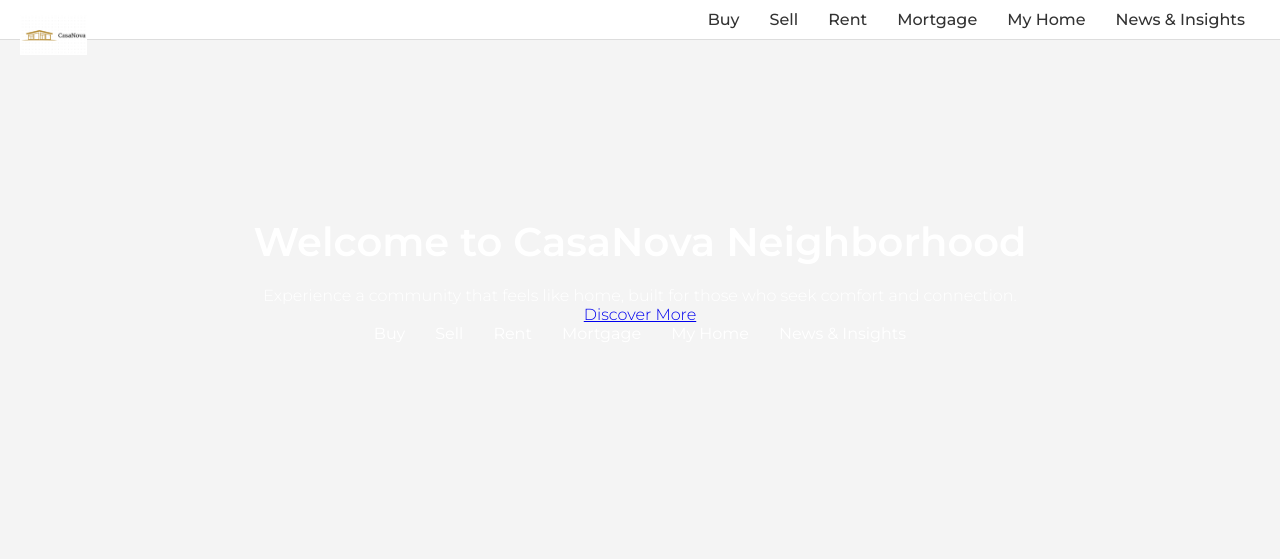
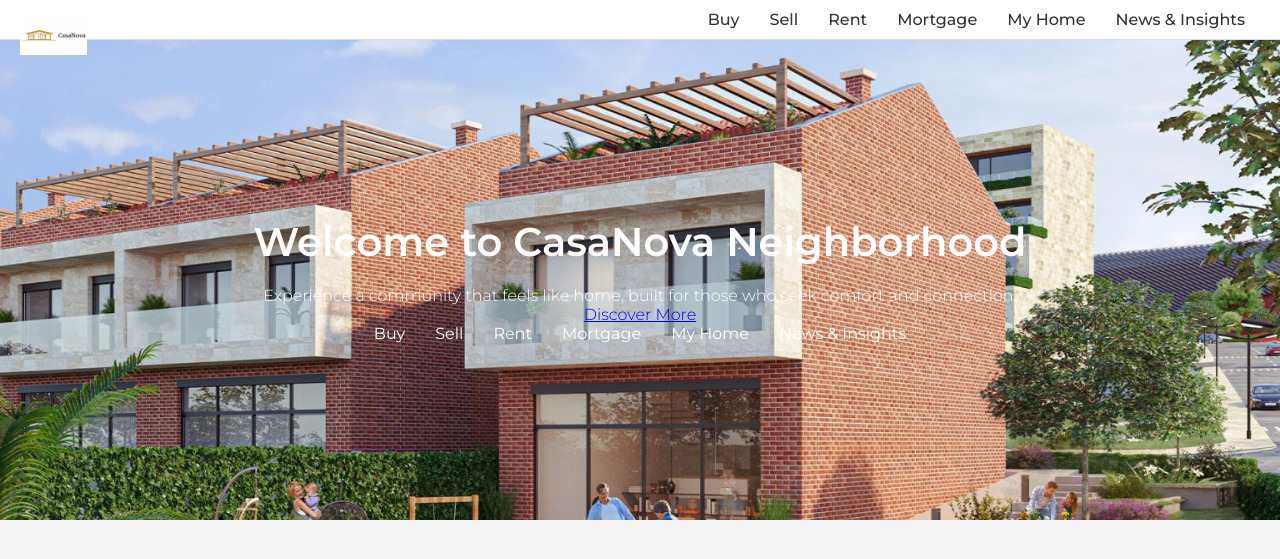
Before and after one commit to FlorentLatifi/CasaNova, a PHP site: page / in a window 1280 px wide. Shown: the top 559 px of the page. Run offline with PHP 8.4, Linux system fonts and the light colour scheme.

Commit message:
Update style.css

```diff
--- a/style.css
+++ b/style.css
@@ -52,7 +52,7 @@ body {
 }
 .header {
   height: 60vh;
-  background-image: url("");
+  background-image: url('fotot/shtepi_363-1536x861.jpg');
   background-size: cover;
   background-position: center;
   display: flex;
```
